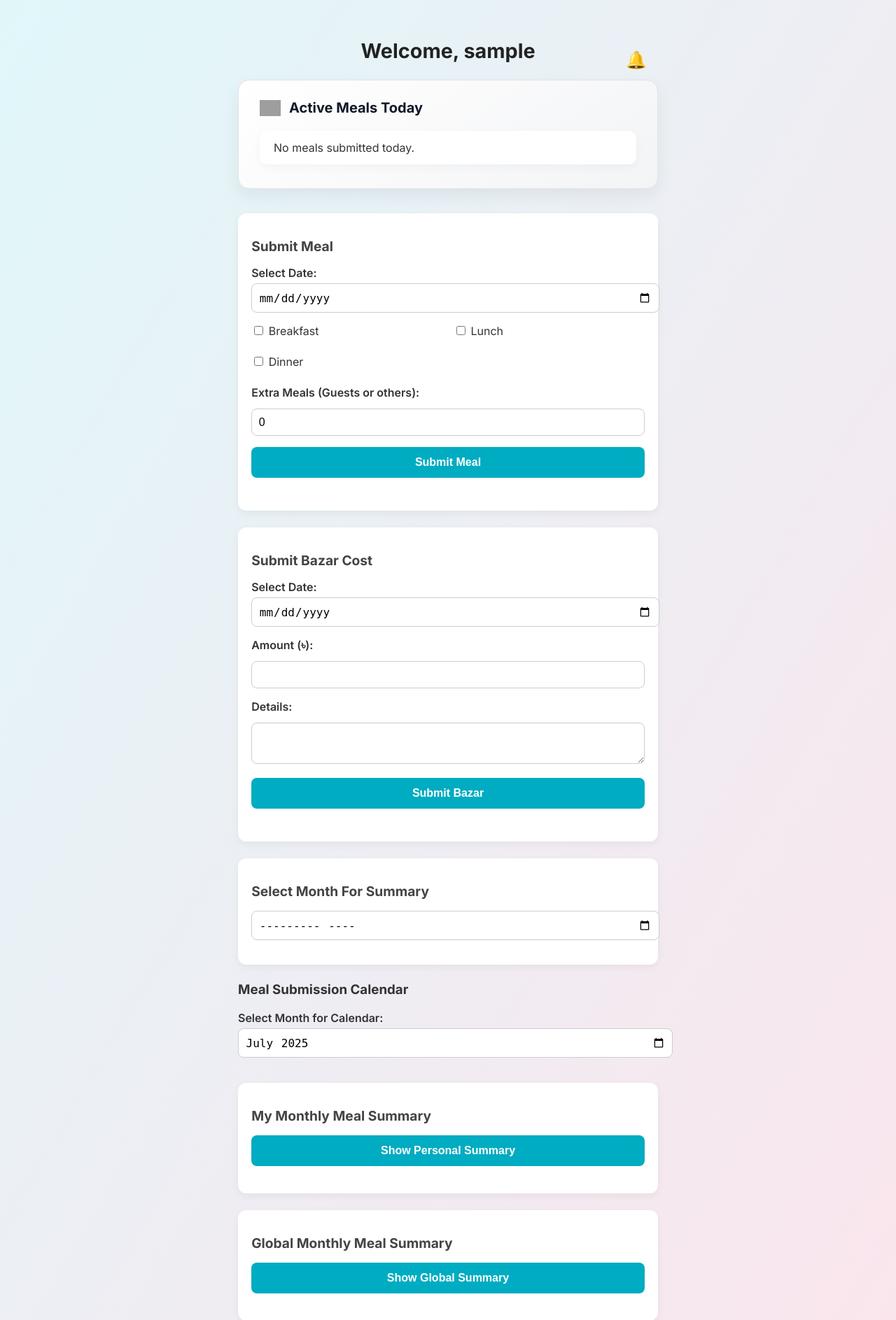
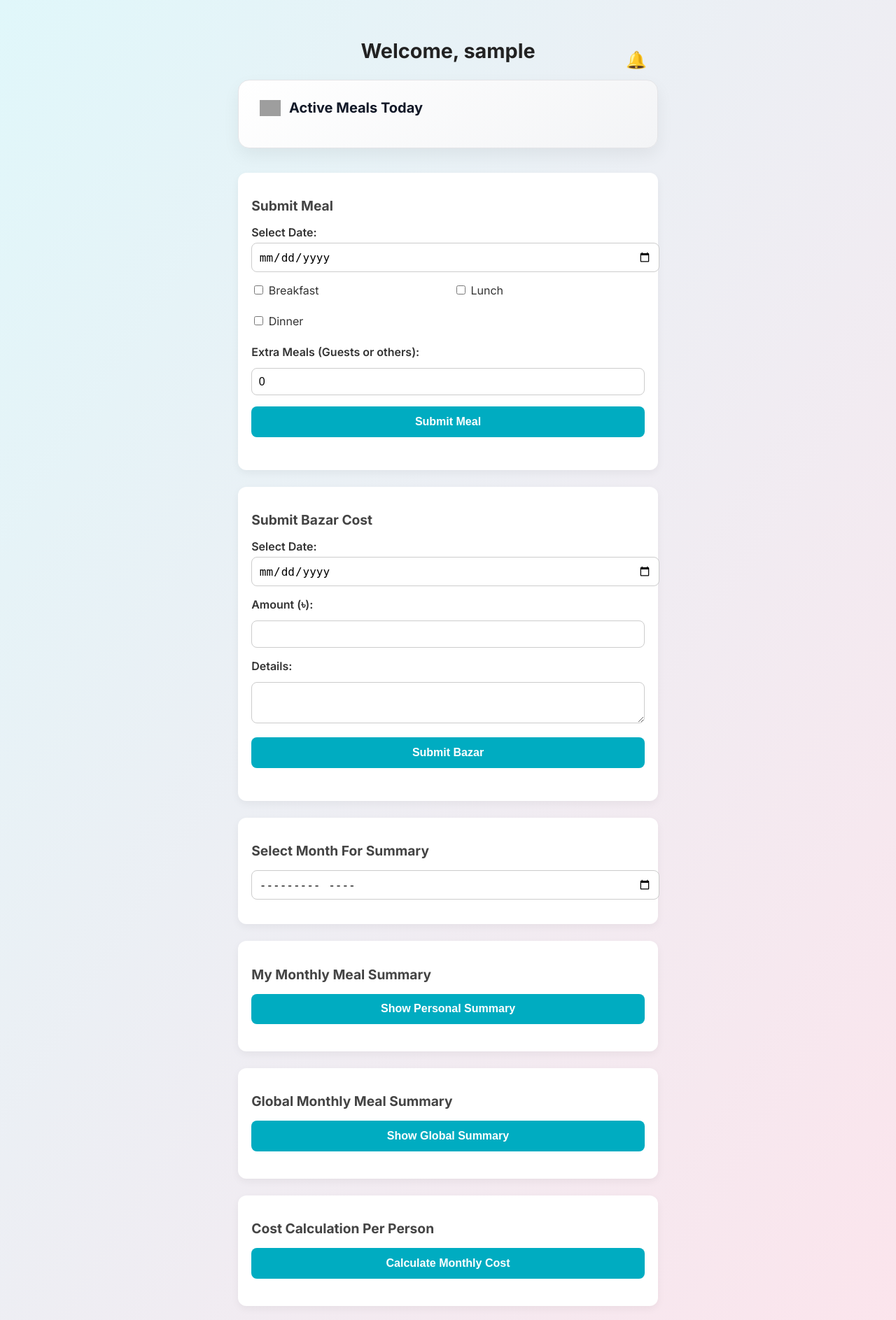
Before and after one commit to tasfiq1110/website, a Flask app: page /dashboard in a window 1280 px wide. Shown: the top 1887 px of the page at 70% size. Run offline with Flask 3, Linux system fonts and the light colour scheme; the visitor is signed in with stand-in values (Sample User, id 1); data that the repository does not hold is empty; some libraries are stand-ins or nearby versions; grey boxes are pictures that could not be loaded.

Commit message:
Update dashboard.html

```diff
--- a/templates/dashboard.html
+++ b/templates/dashboard.html
@@ -324,12 +324,7 @@
       <input type="month" id="monthPicker">
     </section>
 
-   <div class="card">
-  <h3>Meal Submission Calendar</h3>
-  <label for="calendarMonth">Select Month for Calendar:</label>
-  <input type="month" id="calendarMonth" />
-  <div id="mealCalendar" style="margin-top: 20px;"></div>
-</div>
+
 
 
 
```
